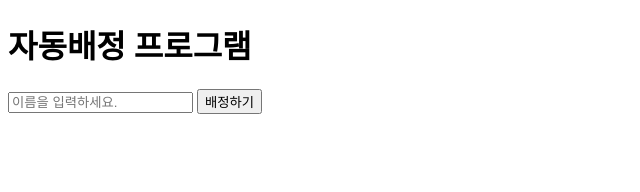
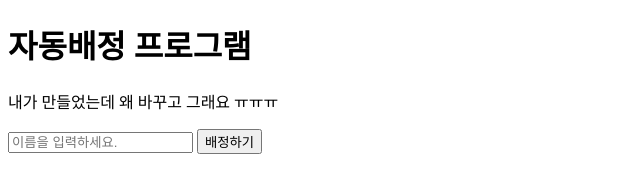
Before and after one commit to parkrocket/vanilajs, a plain HTML site: page index.html in a window 1280 px wide. Shown: the whole page, without its empty margins (0-640 px from the left). Drawn offline with Linux system fonts and the light colour scheme.

Commit message:
제가 또 커밋했어요

```diff
--- a/index.html
+++ b/index.html
@@ -9,6 +9,7 @@
 <body>
     <form id="forms">
         <h1>자동배정 프로그램</h1>
+        <p>내가 만들었는데 왜 바꾸고 그래요 ㅠㅠㅠ</p>
         <input type="text" name="name" placeholder="이름을 입력하세요.">
         <button id="bj_btn">배정하기</button>
     </form>
```
